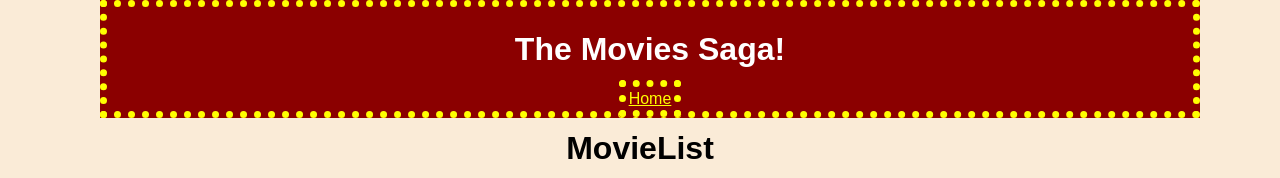
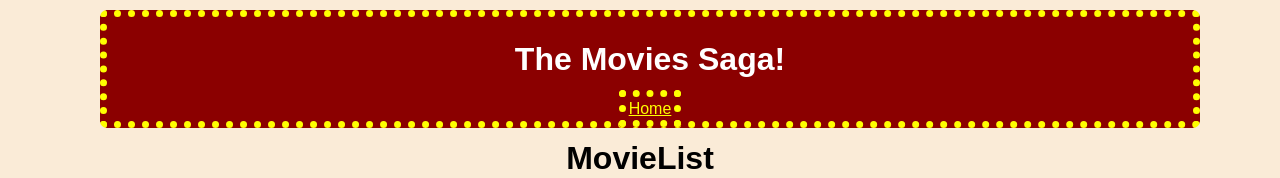
Before and after one commit to NH-pro/weekend-movie-sagas, a React (Create React App) app: page / in a window 1280 px wide. Shown: the top 178 px of the page. Built offline with nearby package versions, Linux system fonts and the light colour scheme; no server answers.

Commit message:
header tweaks

```diff
--- a/src/components/App/App.css
+++ b/src/components/App/App.css
@@ -12,6 +12,8 @@ header {
   border: 7px dotted yellow;
   color: white;
   padding: 3px;
+  border-radius: 7px;
+  margin-top: 10px;
 }
 
 body {
@@ -23,7 +25,7 @@ body {
 }
 
 main {
-  margin-top: 130px;
+  margin-top: 140px;
 }
 
 .App-header {
```
